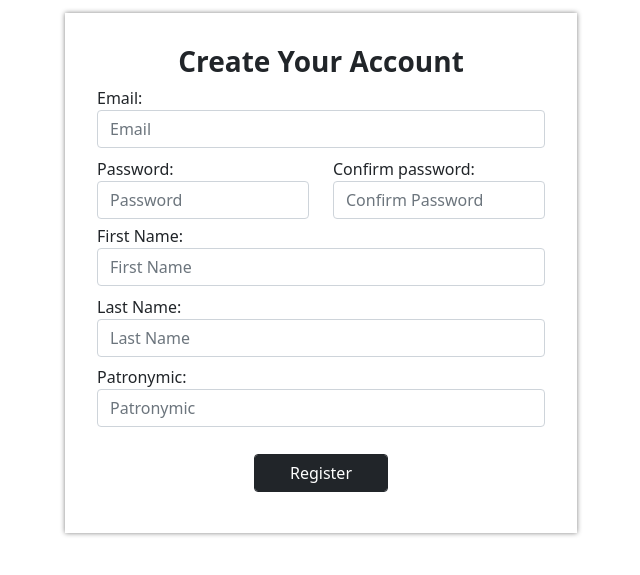
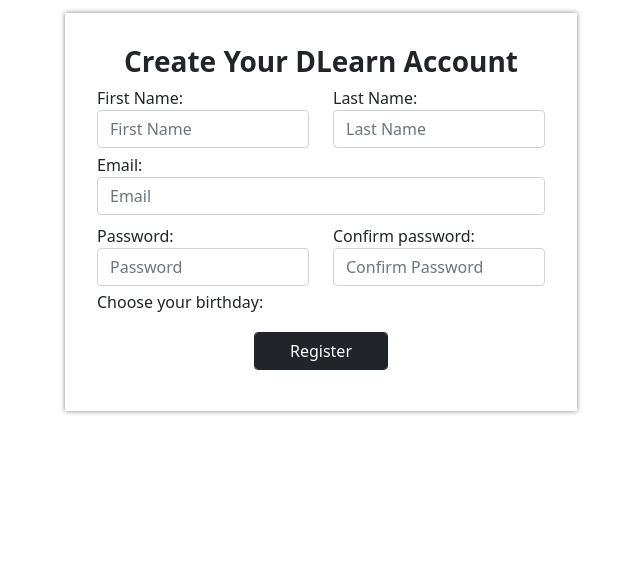
Before and after one commit to xKuroiUsagix/DLearn, a Django app: page /auth/register/ in a window 1280 px wide. Shown: the part 56-631 px from the top of the page, without its empty margins (319-959 px from the left). Run offline with Django 3.2, Linux system fonts and the light colour scheme.

Commit message:
user model modify. birth day bug found

```diff
--- a/authentication/forms.py
+++ b/authentication/forms.py
@@ -1,18 +1,22 @@
 from django.utils.translation import gettext_lazy as _
 from django import forms
+
+from datetime import datetime
 
 from .errors import ErrorMessages
 from .models import CustomUser
 from .validators import is_password_valid
 
 
+BIRTH_DAY_CHOICES = [i+1 for i in range(31)]
+BIRTH_YEAR_CHOICES = [i for i in range(1920, datetime.now().year)]
+BIRTH_MONTH_CHOICES = [i+1 for i in range(12)]
+
+
 def set_default_attrs(**kwargs):
-    attrs = {
-        'class': 'form-control'
-    }
+    attrs = {'class': 'form-control'}
     for k, v in kwargs.items():
         attrs[k] = v
-
     return attrs
 
 
@@ -24,8 +28,9 @@ class RegistrationForm(forms.ModelForm):
     confirm_password = forms.CharField(min_length=6, max_length=30, widget=forms.PasswordInput(
         attrs=set_default_attrs(placeholder='Confirm Password')
     ))
-    patronymic = forms.CharField(max_length=30, required=False, widget=forms.TextInput(
-        attrs=set_default_attrs(placeholder='Patronymic')
+    birthday = forms.DateField(widget=forms.SelectDateWidget(
+        months=BIRTH_MONTH_CHOICES,
+        years=BIRTH_YEAR_CHOICES,
     ))
 
     class Meta:
@@ -36,7 +41,8 @@ class RegistrationForm(forms.ModelForm):
             'confirm_password',
             'first_name',
             'last_name',
-            'patronymic',
+            'birthday',
+            'biology_sex'
         ]
         widgets = {
             'email': forms.EmailInput(attrs=set_default_attrs(placeholder='Email')),
--- a/authentication/models.py
+++ b/authentication/models.py
@@ -11,6 +11,11 @@ ROLE_CHOICES = (
     (0, 'common_user'),
     (1, 'admin')
 )
+BIOLOGY_SEX_CHOICES = (
+    (0, 'Male'),
+    (1, 'Female')
+)
+
 
 
 class CustomUser(AbstractBaseUser, PermissionsMixin):
@@ -26,8 +31,6 @@ class CustomUser(AbstractBaseUser, PermissionsMixin):
         type first_name: str, max_length=30, null=True
         param last_name: Describes the last name of the user
         type last_name: str, max_length=30, null=True
-        param patronymic: Describes the patronymic of the user
-        type patronymic: str, max_length=30, null=True
         param created_at: Describes the date when the user was created. Can't be changed
         type created_at: int (timestamp)
         param role: Describes the role of the user
@@ -37,7 +40,8 @@ class CustomUser(AbstractBaseUser, PermissionsMixin):
     password = models.CharField(verbose_name=_('Password'), max_length=255)
     first_name = models.CharField(verbose_name=_('First Name'), max_length=30, null=True)
     last_name = models.CharField(verbose_name=_('Last Name'), max_length=30, null=True)
-    patronymic = models.CharField(verbose_name=_('Patronymic'), max_length=30, null=True)
+    birthday = models.DateField(verbose_name=_('Birthday'), null=True, blank=True)
+    biology_sex = models.SmallIntegerField(verbose_name=_('Biology Sex'), choices=BIOLOGY_SEX_CHOICES)
     created_at = models.DateField(verbose_name=_('CreatedAt'), auto_now_add=True)
     role = models.IntegerField(default=0, choices=ROLE_CHOICES)
     is_superuser = models.BooleanField(default=False)
--- a/authentication/templates/authentication/register.html
+++ b/authentication/templates/authentication/register.html
@@ -30,7 +30,17 @@
         </form> -->
         <form action="{% url 'authentication:register' %}" method="POST">
             <div class="form-group text-center">
-                <h3><b>Create Your Account</b></h3>
+                <h3><b>Create Your DLearn Account</b></h3>
+            </div>
+            <div class="form-group row">
+                <div class="form-group col-md-6">
+                    {{ form.first_name.label }}:
+                    {{ form.first_name }}
+                </div>
+                <div class="form-group col-md-6">
+                    {{ form.last_name.label }}:
+                    {{ form.last_name }}
+                </div>
             </div>
             <div class="form-group">
                 {{ form.email.label }}:
@@ -46,17 +56,11 @@
                     {{ form.confirm_password }}
                 </div>
             </div>
-            <div class="form-group">
-                {{ form.first_name.label }}:
-                {{ form.first_name }}
-            </div>
-            <div class="form-group">
-                {{ form.last_name.label }}:
-                {{ form.last_name }}
-            </div>
-            <div class="form-group">
-                {{ form.patronymic.label }}:
-                {{ form.patronymic }}
+            <div class="form-group row">
+                <label for="">Choose your birthday:</label>
+                <div class="form-group col-md-4">
+
+                </div>
             </div>
             <div class="form-group text-center">
                 <input class="form-control btn btn-dark form-button" type="submit" value="Register">
```
Also changed, not shown: authentication/migrations/0003_remove_customuser_patronymic_and_more.py (added), authentication/migrations/0004_customuser_biology_sex_customuser_birthday.py (added).
